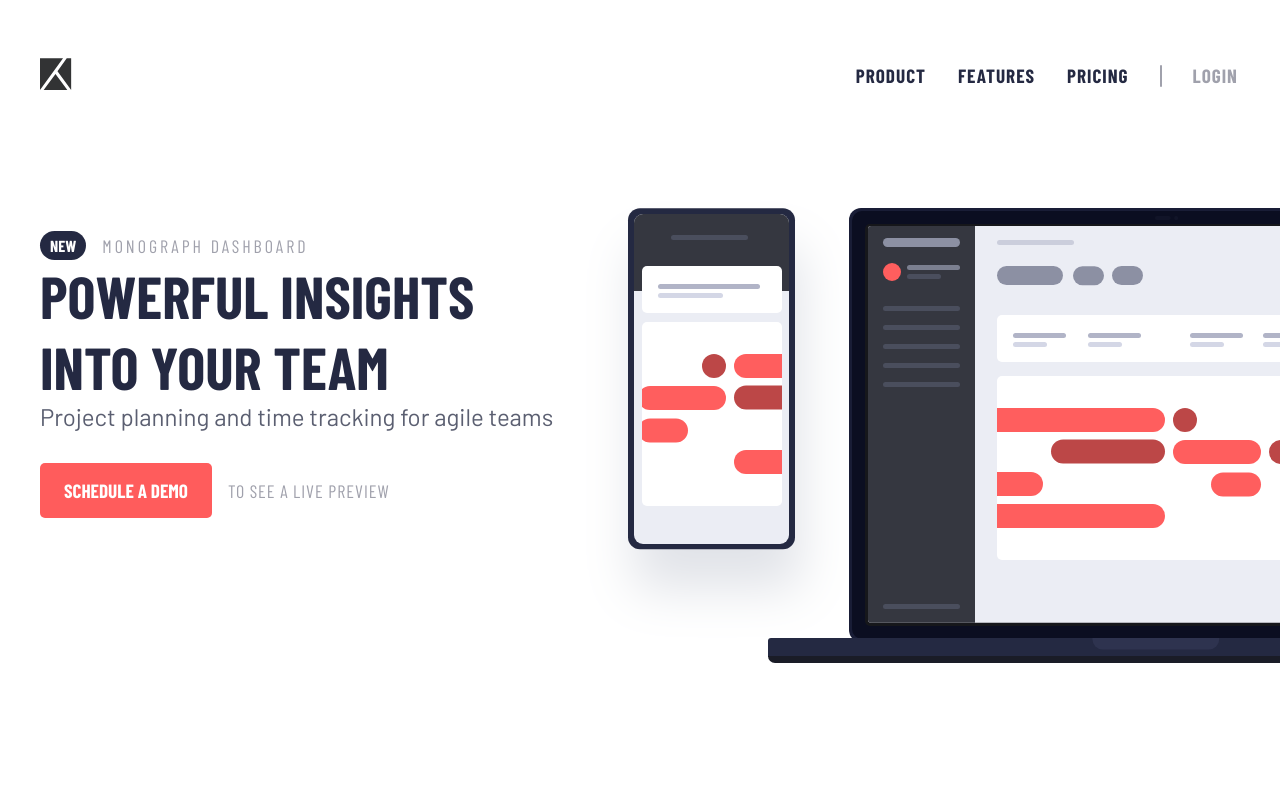
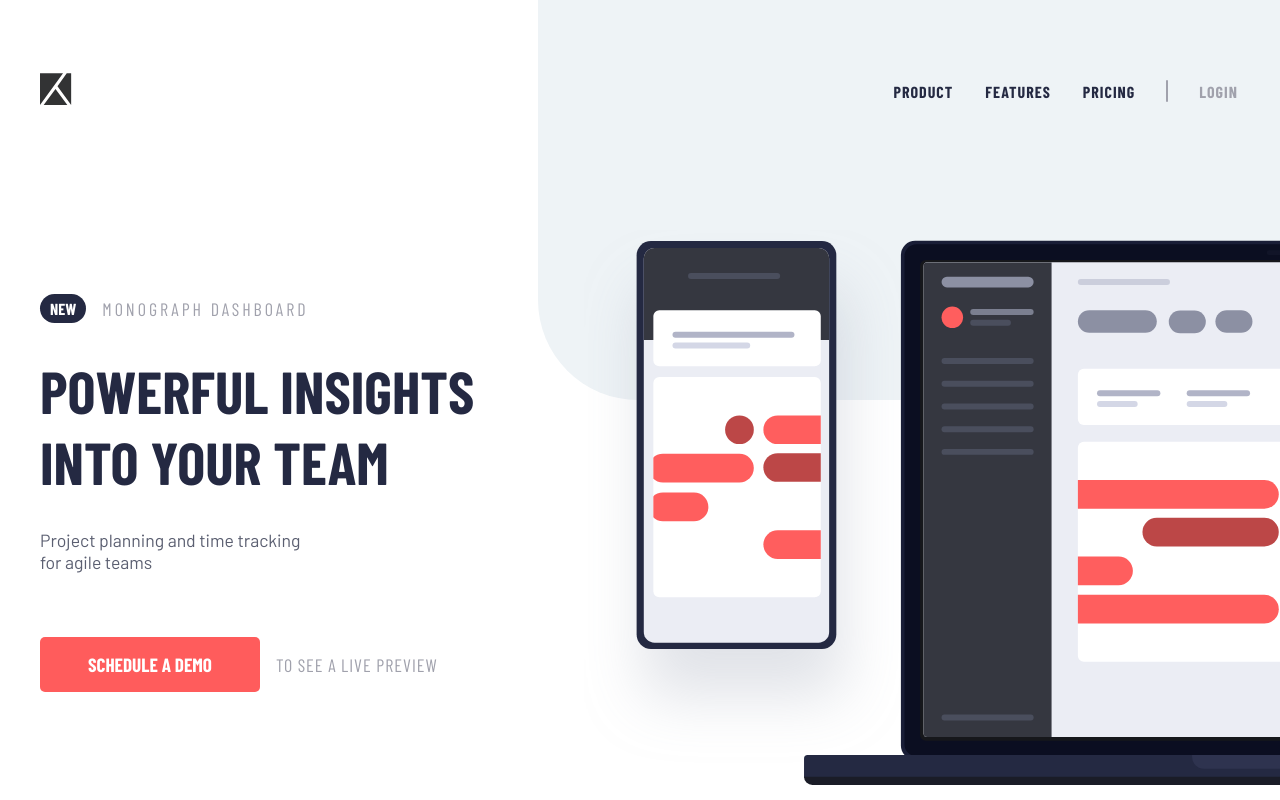
Before and after one commit to carolinavero/project-tracking-intro, a plain HTML site: page index.html in a window 1280 px wide. Drawn offline with nearby package versions, Linux system fonts and the light colour scheme.

Commit message:
css and mobile menu

```diff
--- a/index.html
+++ b/index.html
@@ -11,7 +11,7 @@
 
 </head>
 <body>
-
+  <span class="bg-shape"></span>
   <div class="header container">
 
     <div class="logo-block">
@@ -20,7 +20,9 @@
 
     <div class="nav-block">
 
-      <a href="#menu" class="menu-link"></a>
+      <label for="menu-toggle" class="menu-link"> </label>
+      <input type="checkbox" id="menu-toggle" name="menu-toggle">
+
       <nav id="menu" class="list-menu">
         <ul>
           <li><a href="product">Product</a></li>
@@ -44,12 +46,12 @@
 
 
       <div class="flex-block">
-        <span>New</span>
+        <span class="tag">New</span>
         <div class="description">Monograph Dashboard</div>
       </div>
 
       <h1>Powerful insights into your team</h1>
-      <p>Project planning and time tracking for agile teams</p>
+      <p>Project planning and time tracking <span>for agile teams</span></p>
 
       <div class="flex-block">
         <button>Schedule a demo</button>
--- a/style.css
+++ b/style.css
@@ -34,11 +34,8 @@
     font-size: 3rem;
     text-transform: uppercase;
 }
-img {
-    max-width: 150%;
-}
 
-span {
+.tag {
     background-color: var(--veryDarkBlue);
     color: #fff;
     text-transform: uppercase;
@@ -48,7 +45,16 @@
     font-weight: 700;
     font-family: 'Barlow Condensed', sans-serif;
 }
-
+.bg-shape {
+    background-color: var(--lightGrayishBlue);
+    width: 50%;
+    height: 60%;
+    position: absolute;
+    z-index: -1;
+    right: 0;
+    top: 0;
+    border-bottom-left-radius: 100px;
+}
 button {
     border-radius: 5px;
     background-color: var(--red);
@@ -59,6 +65,12 @@
     font-size: 1.2rem;
     font-family: 'Barlow Condensed', sans-serif;
     border: none;
+    cursor: pointer;
+    opacity: 1;
+}
+button:hover,
+a:hover {
+    opacity: .8;
 }
 .description {
     font-family: 'Barlow Condensed', sans-serif;
@@ -80,33 +92,14 @@
     font-size: 1.5rem;
     color: var(--darkGrayishBlue);
 }
+p span {
+    display: block;
+}
 .logo-block {
     display: inline-block;
 }
 .nav-block {
     display: inline-block;
-}
-#menu {
-    background-color: #fff;
-    color: var(--veryDarkBlue);
-    text-transform: uppercase;
-    display: none;
-}
-.menu-link {
-    background-image: url(images/icon-hamburger.svg);
-    background-size: contain;
-    width: 20px;
-    height: 20px;
-    padding: 0px 12px;
-    background-repeat: no-repeat;
-}
-.menu-link:active  {
-    background-image: url(images/icon-close.svg);
-}
-.header {
-    display: flex;
-    align-items: center;
-    justify-content: space-between;
 }
 .list-menu {
     display: block;
@@ -114,12 +107,16 @@
     padding: 1rem;
     right: 30px;
     left: 30px;
-    box-shadow: 1px 3px 10px #ccc;;
+    top: 80px;
+    box-shadow: 1px 5px 10px #999;
+    border-radius: 5px;
 }
 .list-menu ul {
     list-style: none;
     text-align: center;
-
+}
+.list-menu ul li {
+    padding: 1rem 0;
 }
 .list-menu ul li a {
     padding: 1rem 0;
@@ -130,10 +127,62 @@
     color: var(--veryDarkBlue);
     text-decoration: none;
 }
+.list-menu ul li.login {
+    border-top: 1px solid #ddd;
+}
 .list-menu ul li.login a {
     color: var(--grayishBlue);
-    border-top: 1px solid #ddd;
 }
+
+#menu {
+    background-color: #fff;
+    color: var(--veryDarkBlue);
+    text-transform: uppercase;
+    display: none;
+    -webkit-transition: all 0.3s ease;
+    transition: all 0.3s ease;
+}
+
+.menu-link {
+    background-image: url(images/icon-hamburger.svg);
+    background-size: contain;
+    width: 20px;
+    height: 20px;
+    padding: 0px 12px;
+    background-repeat: no-repeat;
+}
+#menu-toggle {
+    display: none;
+}
+label {
+    cursor: pointer;
+}
+#menu-toggle:checked + label {
+    background-image: url(images/icon-close.svg);
+}
+
+#menu-toggle:checked  + #menu {
+    display: block;
+}
+
+.header {
+    display: flex;
+    align-items: center;
+    justify-content: space-between;
+}
+.header img {
+    width: 100%;
+}
+.image-block {
+    padding: 3rem 0;
+}
+.image-block img {
+    width: 143%;
+}
+.content-block {
+    padding: 0 1rem;
+}
+
 
 @media(min-width: 600px) {
     body {
@@ -144,6 +193,11 @@
     }
     h1 {
         font-size: 3.7rem;
+        margin-top: 2rem;
+    }
+    p {
+        margin-top: 2rem;
+        font-size: 1.1rem;
     }
     .container {
         max-width: 1200px;
@@ -155,6 +209,10 @@
         align-items: center;
         width: 100%;
         padding: 2rem 0;
+    }
+    .bg-shape {
+        width: 58%;
+        height: 50%;
     }
     .main {
         display: flex;
@@ -169,7 +227,8 @@
         flex-direction: row;
         position: relative;
         box-shadow: none;
-
+        background-color: transparent;
+        top:0;
     }
     .list-menu ul {
         display: flex;
@@ -178,10 +237,14 @@
     }
     .list-menu ul li a {
         padding: 1rem;
+        font-size: 1rem;
     }
     .list-menu ul li.login a {
         border: none;
         color: var(--grayishBlue);
+    }
+    .list-menu ul li.login{
+        border: none;
     }
     .login:before {
         content: '';
@@ -192,4 +255,19 @@
         border-radius: 50px;
         margin: 15px;
     }
+    .flex-block {
+        margin-top: 4rem;
+    }
+    button {
+        padding: 1rem 3rem;
+    }
+    .image-block {
+        padding: 0;
+    }
+    .image-block img {
+        width: 175%;
+    }
+    .content-block {
+        padding: 0;
+    }
 }
```
